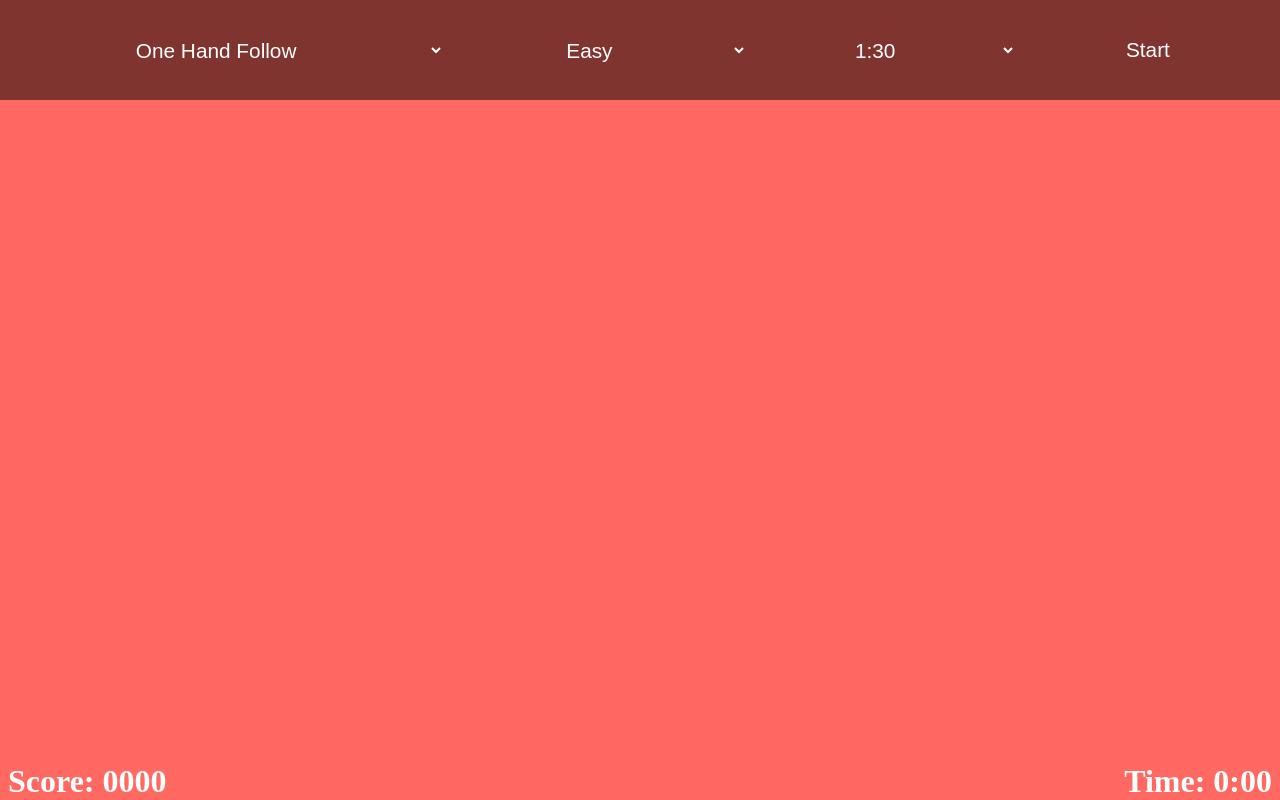
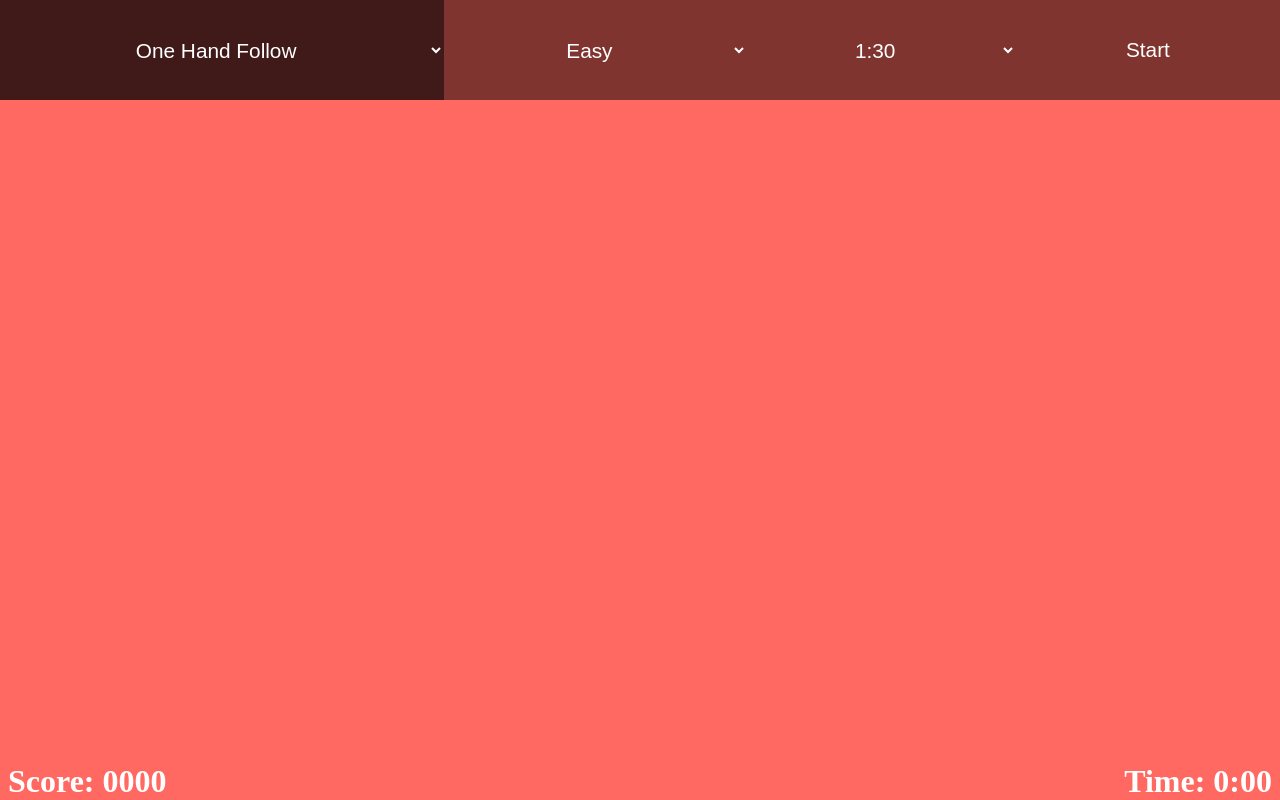
Before and after one commit to 0eef0/FSE-FMS-App, a plain HTML site: page index.html in a window 1280 px wide. Drawn offline with Linux system fonts and the light colour scheme.

Commit message:
polish ui

```diff
--- a/index.html
+++ b/index.html
@@ -3,14 +3,14 @@
 <head>
     <meta charset="UTF-8">
     <meta http-equiv="X-UA-Compatible" content="IE=edge">
-    <meta name="viewport" content="width=device-width, initial-scale=1.0">
+    <meta name="viewport" content="width=device-width, initial-scale=1.0, maximum-scale=1.0, user-scalable=0">
 
     <link rel="stylesheet" href="./styles/styles.css">
 
     <title>FMS App</title>
 </head>
 <body>
-    <form id="options">
+    <form id="options" action="javascript:void(0);">
         <select name="exercise" id="exercise">
             <option value="OHF">One Hand Follow</option>
             <option value="THD">Two Hand Follow</option>
--- a/styles/styles.scss
+++ b/styles/styles.scss
@@ -1,11 +1,16 @@
 $main-clr: #ff6961;
 $ui-clr: rgba(0, 0, 0, 0.5);
 $txt-clr: #fff;
+
+body {
+    position: relative;
+}
 
 html, body {
     background-color: $main-clr;
     padding: 0;
     margin: 0;
+    overflow: hidden;
 
     form#options {
         background-color: $ui-clr;
@@ -23,8 +28,13 @@ html, body {
             border: 0;
             color: $txt-clr;
             text-align: center;
+            transition: background-color 0.3s;
 
             font-size: calc(1vw + 1vh);
+
+            &:hover {
+                background-color: $ui-clr;
+            }
         }
     }
 
```
Also changed, not shown: styles/styles.css, 1 other file.
